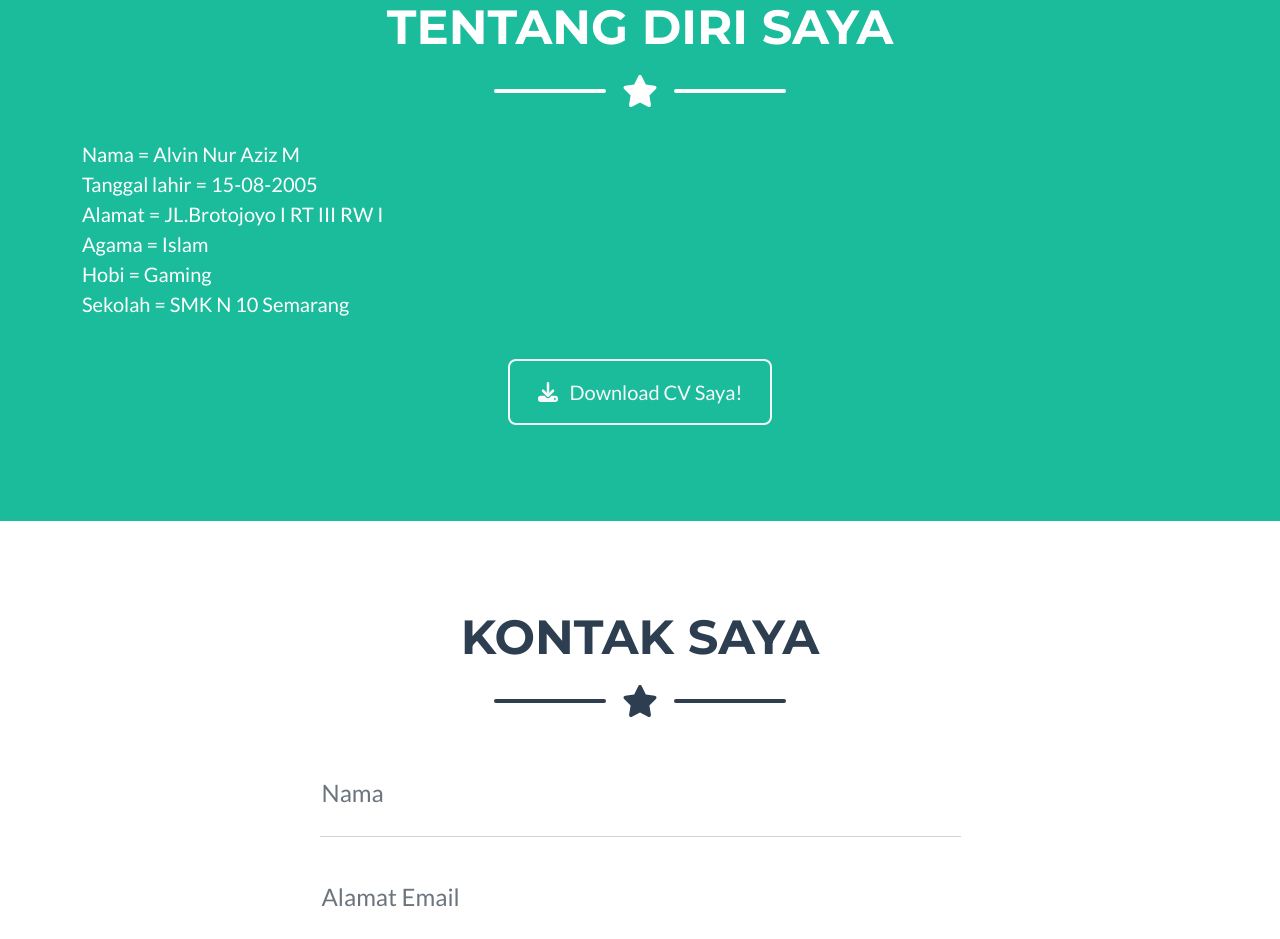
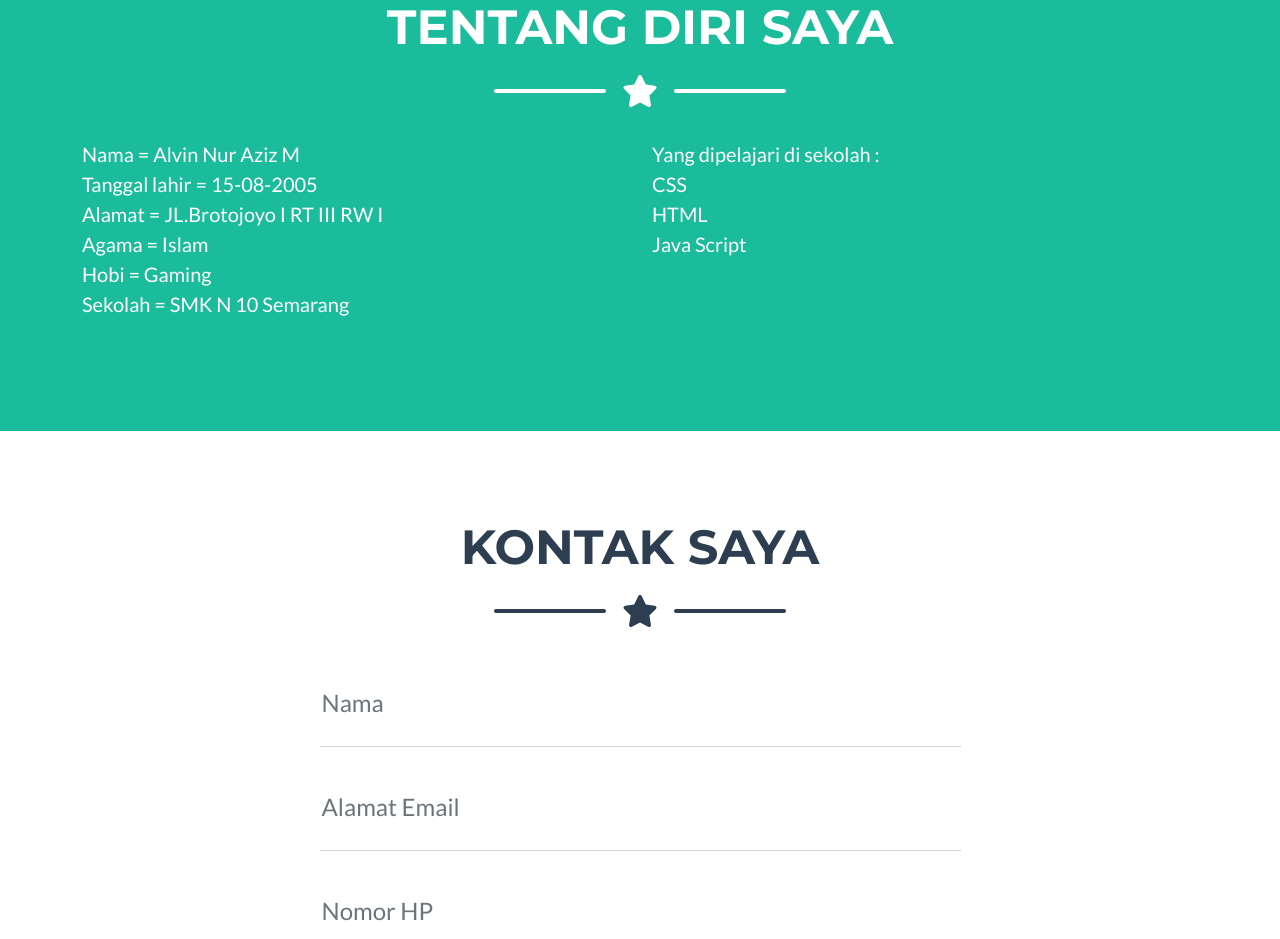
Before and after one commit to AlvinNurAzizM02/AlvinNurAzizM02.github.io, a plain HTML site: page index.html in a window 1280 px wide. Shown: the part 1780-2719 px from the top of the page. Drawn offline with nearby package versions, Linux system fonts and the light colour scheme.

Commit message:
modif dikit

```diff
--- a/index.html
+++ b/index.html
@@ -135,14 +135,8 @@
                 <!-- About Section Content-->
                 <div class="row">
                     <div class="col-lg-4 me-auto"><p class="lead">Nama = Alvin Nur Aziz M <br/> Tanggal lahir = 15-08-2005 <br/> Alamat = JL.Brotojoyo I RT III RW I <br/> Agama = Islam <br/> Hobi = Gaming <br/> Sekolah = SMK N 10 Semarang</p></div>
-                </div>
-                <!-- About Section Button-->
-                <div class="text-center mt-4">
-                    <a class="btn btn-xl btn-outline-light" href="https://startbootstrap.com/theme/freelancer/">
-                        <i class="fas fa-download me-2"></i>
-                        Download CV Saya!
-                    </a>
-                </div>
+                <div class="col-lg-4 me-auto "><p class="lead">Yang dipelajari di sekolah : <br/> CSS <br/> HTML <br/> Java Script <br/> </p></div>
+				</div>
             </div>
         </section>
         <!-- Contact Section-->
```
